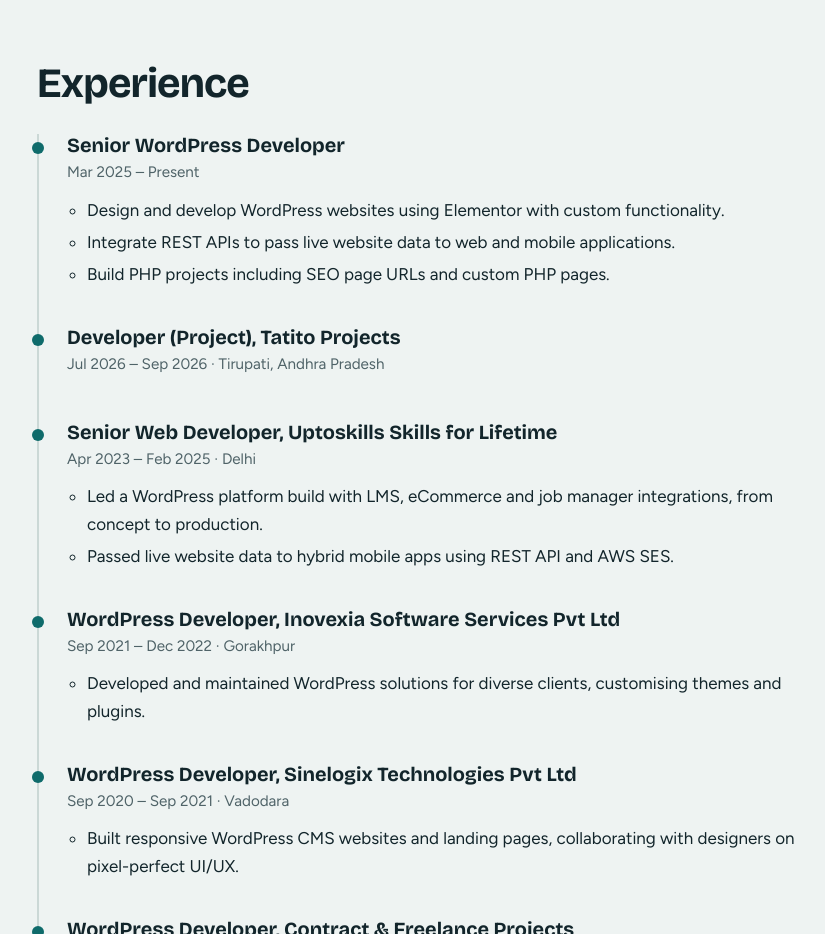
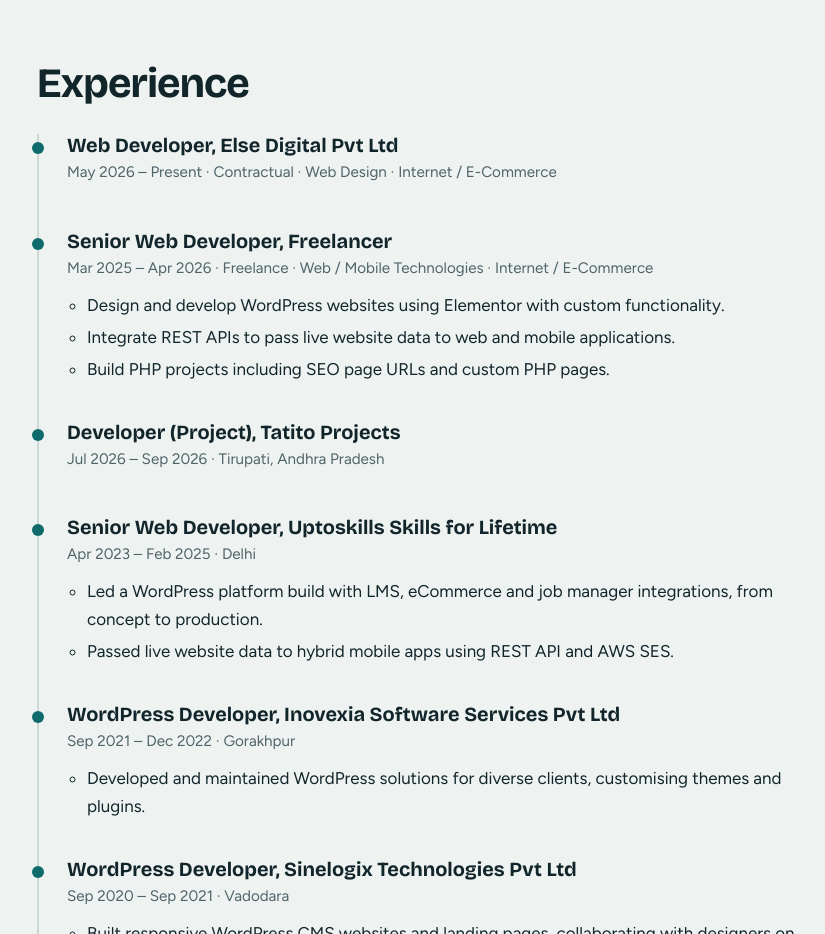
Before and after one commit to Shahbaz1990/Portfolio, a plain HTML site: page index.html in a window 1280 px wide. Shown: the part 3540-4474 px from the top of the page, without its empty margins (87-912 px from the left). Drawn offline with nearby package versions, Linux system fonts and the light colour scheme.

Commit message:
Add files via upload

```diff
--- a/index.html
+++ b/index.html
@@ -282,8 +282,12 @@ footer{padding:30px 0 44px;border-top:1px solid var(--line);color:var(--muted);f
       <h2>Experience</h2>
       <ol class="timeline">
         <li>
-          <h3>Senior WordPress Developer</h3>
-          <p class="meta">Mar 2025 – Present</p>
+          <h3>Web Developer, Else Digital Pvt Ltd</h3>
+          <p class="meta">May 2026 – Present · Contractual · Web Design · Internet / E-Commerce</p>
+        </li>
+        <li>
+          <h3>Senior Web Developer, Freelancer</h3>
+          <p class="meta">Mar 2025 – Apr 2026 · Freelance · Web / Mobile Technologies · Internet / E-Commerce</p>
           <ul>
             <li>Design and develop WordPress websites using Elementor with custom functionality.</li>
             <li>Integrate REST APIs to pass live website data to web and mobile applications.</li>
```
